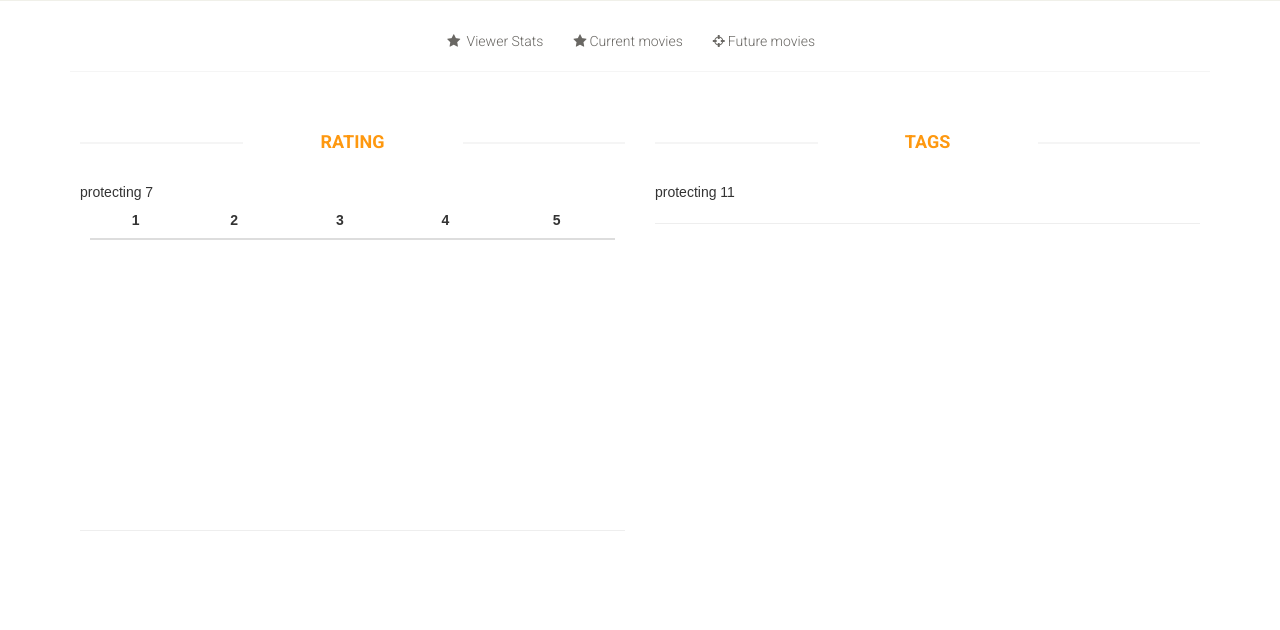
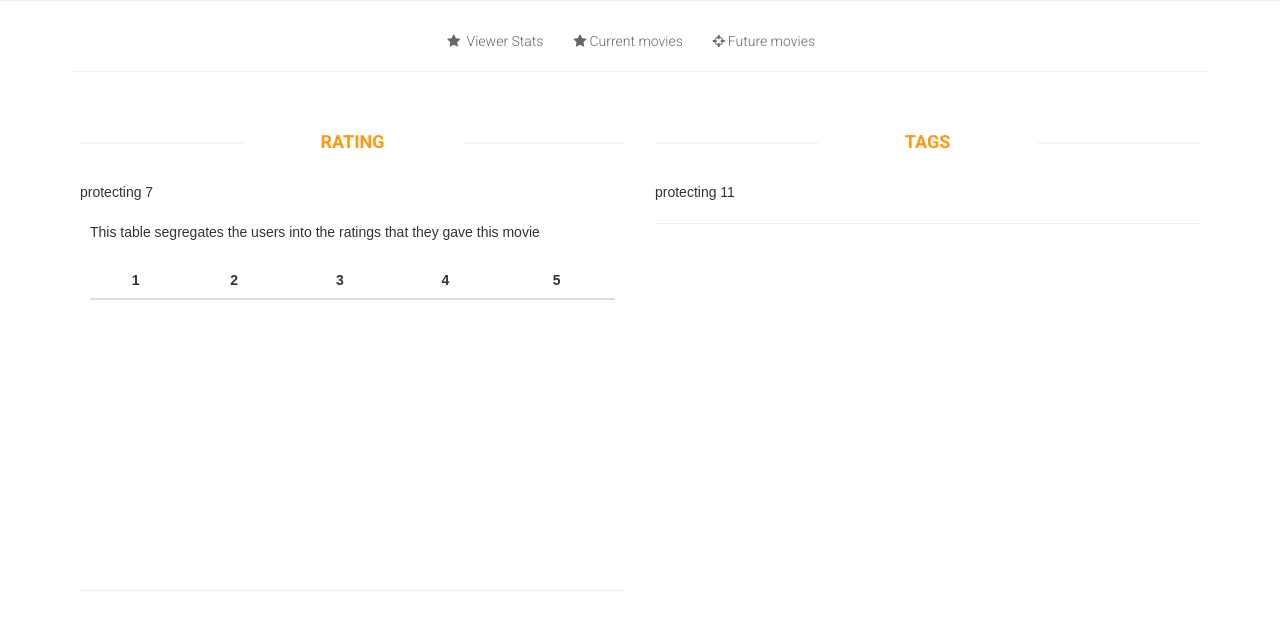
Before and after one commit to zcabuma/Movie-Team4, a PHP site: page /displayOnMovieBrowser.php?title=1 in a window 1280 px wide. Shown: the top 630 px of the page. Run offline with PHP 8.4, Linux system fonts and the light colour scheme; data that the repository does not hold is empty; some libraries are stand-ins or nearby versions.

Commit message:
Added comments explaining task 4

```diff
--- a/src/4-ViewerStats/getRatingDataForMainBrowser.php
+++ b/src/4-ViewerStats/getRatingDataForMainBrowser.php
@@ -255,6 +255,7 @@ if ($rating_movieTitle != " "){
                   </thead>
                   <tbody >
                   <?php
+                  echo "<br>This table segregates the users into the ratings that they gave this movie<br><br>";
                   if($rating_movieTitle!=" "){
                     for ($i=0; $i < $getMax; $i++) {
                       echo "
--- a/src/4-ViewerStats/getTagDataForMainBrowser.php
+++ b/src/4-ViewerStats/getTagDataForMainBrowser.php
@@ -191,6 +191,7 @@ $displayUsersbyTagsSegMovie = $moviestmt2->get_result();
             $b = $a;
             $d = $a;
             $c = 0;
+            echo "<br>This table segregates the users into the tags that they gave this movie <br><br>";
             while($c < 5 && !empty($tags[$b])){
               echo " <th class=\"border-top-0\">"; echo "$tags[$b]"; echo "</th>";
               $b++;
```
